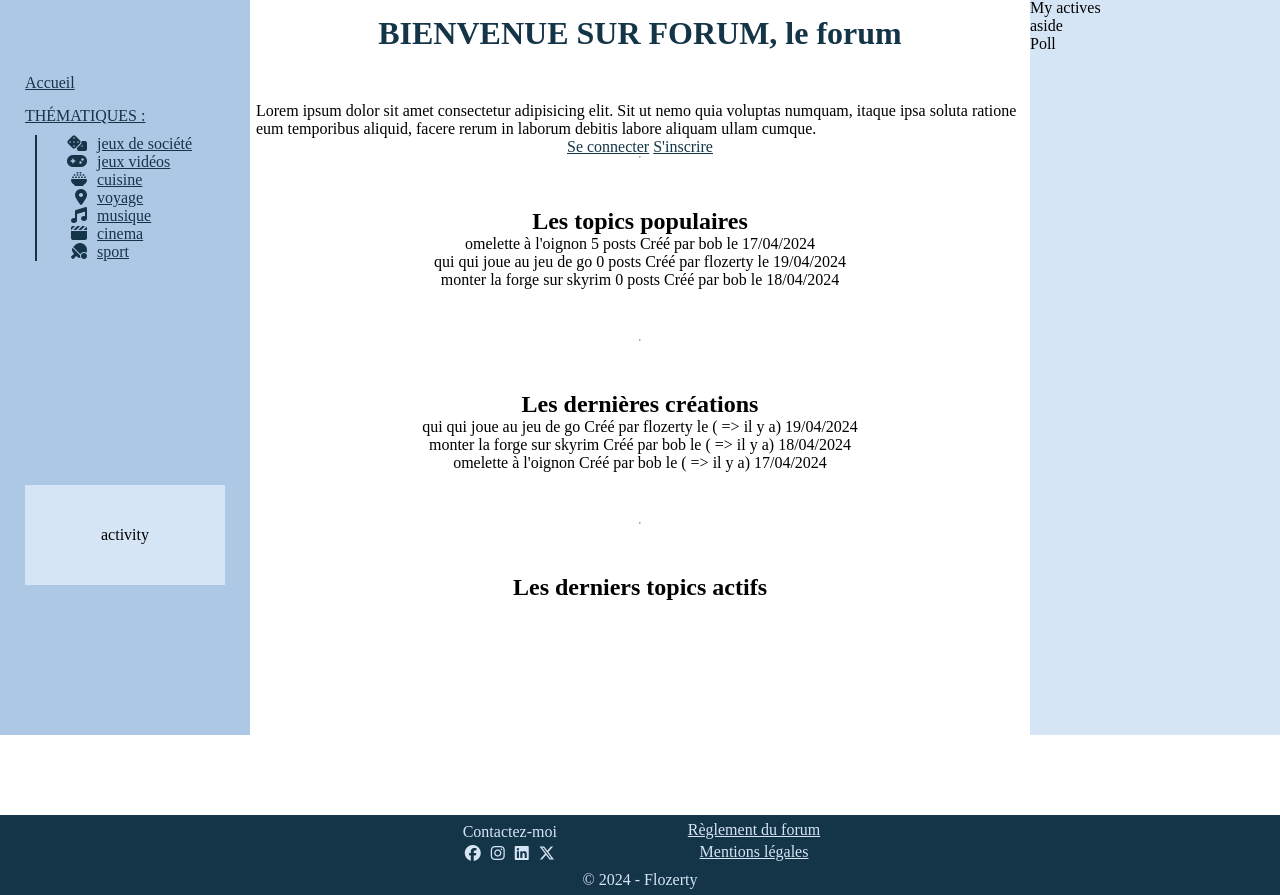
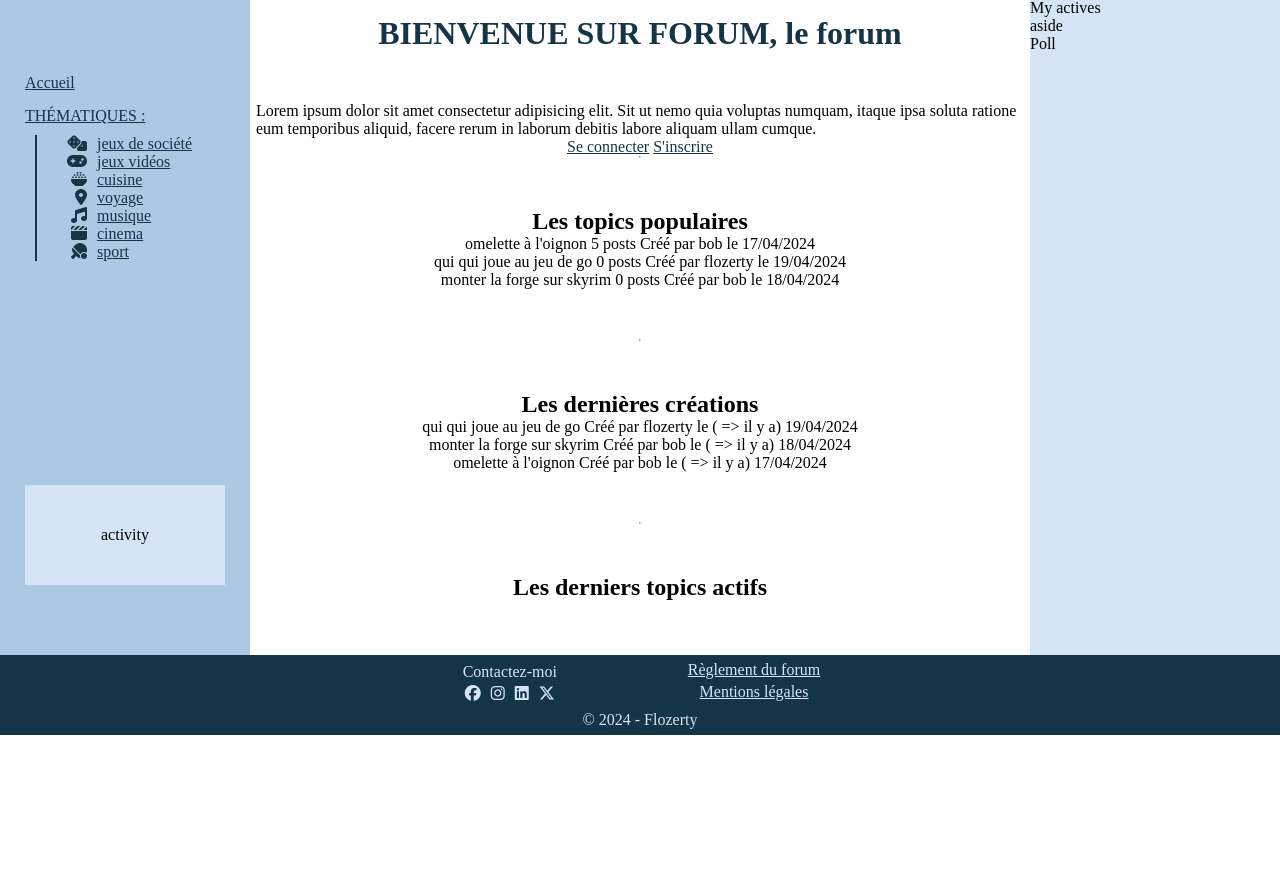
Before and after one commit to Flozerty/Forum, a PHP site: page / in a window 1280 px wide. Shown: the part 65-960 px from the top of the page. After the commit the page ends 800 px from the top, so only its background shows below. Run offline with PHP 8.4, Linux system fonts and the light colour scheme; data comes from the database, SQL or seed files in the repository; some libraries are stand-ins or nearby versions.

Commit message:
fix main height

```diff
--- a/public/css/style.css
+++ b/public/css/style.css
@@ -121,7 +121,7 @@
 /*////////////////////////////////////*/
 main {
   margin-top: 10vh;
-  min-height: 100vh;
+  min-height: 80vh;
   display: flex;
   justify-content: center;
 
@@ -334,3 +334,7 @@
     margin: 15px;
   }
 }
+
+/*////////////////////////////////////*/
+/*//////////// CONNEXION /////////////*/
+/*////////////////////////////////////*/
```
